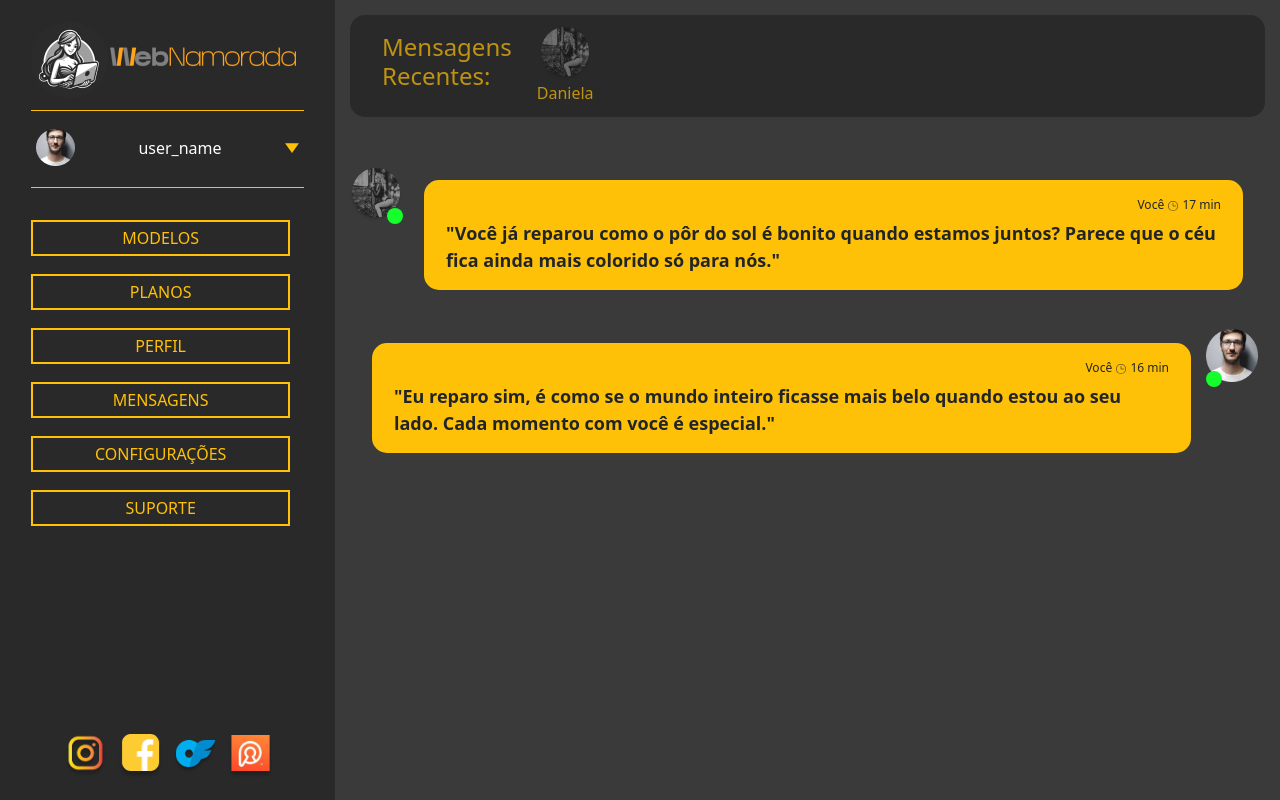
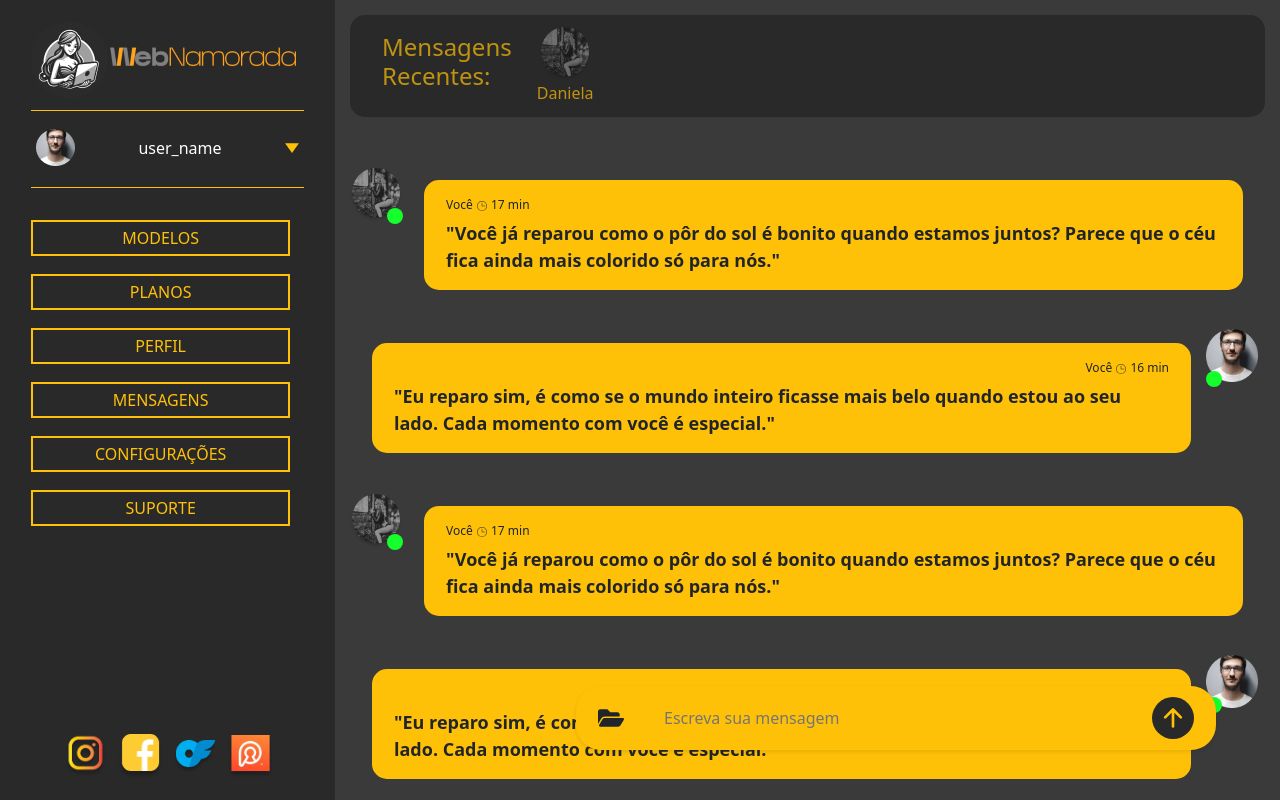
Before and after one commit to LuiVLoureiro/web-namorada, a React (Create React App) app: page /chat in a window 1280 px wide. Built offline with nearby package versions, Linux system fonts and the light colour scheme.

Commit message:
chat finalizado

```diff
--- a/src/components/ChatComponent/ChatComponent.jsx
+++ b/src/components/ChatComponent/ChatComponent.jsx
@@ -3,6 +3,7 @@ import ClientMessage from '../ClientMessage/ClientMessage'
 import ModelMessage from '../ModelMessage/ModelMessage'
 
 import './ChatComponent.css'
+import MessageSender from '../MessageSender/MessageSender'
 
 const ChatComponent = () => {
   return (
@@ -11,6 +12,11 @@ const ChatComponent = () => {
       mais colorido só para nós."' />
       <ClientMessage time='16 min' text='"Eu reparo sim, é como se o mundo inteiro ficasse mais belo quando estou ao seu lado.
       Cada momento com você é especial."' />
+      <ModelMessage time='17 min' text='"Você já reparou como o pôr do sol é bonito quando estamos juntos? Parece que o céu fica ainda
+      mais colorido só para nós."' />
+      <ClientMessage time='16 min' text='"Eu reparo sim, é como se o mundo inteiro ficasse mais belo quando estou ao seu lado.
+      Cada momento com você é especial."' />
+      <MessageSender />
     </div>
   )
 }
--- /dev/null
+++ b/src/components/MessageSender/MessageSender.css
@@ -0,0 +1,65 @@
+.message_sender {
+    position: fixed;
+    bottom: 50px;
+    left: 60%;
+    transform: translateX(-50%);
+    width: 50%;
+    display: flex;
+    align-items: center;
+    border: none;
+    border-radius: 25px;
+    padding: 10px 22px;
+    background-color: #FFC107;
+    box-shadow: 0 2px 4px rgba(0, 0, 0, 0.1);
+}
+
+.file_input {
+    margin-right: 10px;
+    display: none;
+    /* Oculta o input de arquivo */
+}
+
+.file_icon {
+    font-size: 26px;
+    cursor: pointer;
+}
+
+.text_input {
+    background-color: transparent;
+    flex: 1;
+    border: none;
+    outline: none;
+    padding: 10px 30px;
+    font-size: 16px;
+    border-radius: 25px;
+    text-indent: 10px;
+}
+
+.send_button {
+    background-color: #292929;
+    color: #FFC107;
+    border: none;
+    display: flex;
+    align-items: center;
+    justify-content: center;
+    border-radius: 100%;
+    padding: 5px;
+    font-size: 28px;
+    border: 2px solid transparent;
+    transition: 0.5s;
+}
+
+.send_button:hover {
+    background-color: #FFC107;
+    color: #292929;
+    border: 2px solid #292929;
+}
+
+@media (max-width: 1280px) {
+    .message_sender {
+        position: fixed;
+        bottom: 50px;
+        left: 70%;
+        transform: translateX(-50%);
+    }
+}
--- /dev/null
+++ b/src/components/MessageSender/MessageSender.jsx
@@ -0,0 +1,29 @@
+import React from 'react'
+
+import { FaFolderOpen } from "react-icons/fa";
+import { IoArrowUpOutline } from "react-icons/io5";
+
+import './MessageSender.css'
+
+const MessageSender = () => {
+    return (
+        <form className='message_sender'>
+            <label htmlFor='file_input' className='file_input_label'>
+                <FaFolderOpen className='file_icon' />
+            </label>
+            <input
+                type='file'
+                id='file_input'
+                className='file_input'
+            />
+            <input
+                type='text'
+                className='text_input'
+                placeholder='Escreva sua mensagem'
+            />
+            <button type='submit' className='send_button'><IoArrowUpOutline /></button>
+        </form>
+    )
+}
+
+export default MessageSender
--- a/src/components/ModelMessage/ModelMessage.css
+++ b/src/components/ModelMessage/ModelMessage.css
@@ -37,7 +37,7 @@
 
 .model_message span {
     font-size: 12px;
-    text-align: right;
+    text-align: left;
     margin-bottom: 6px;
 }
 
```
